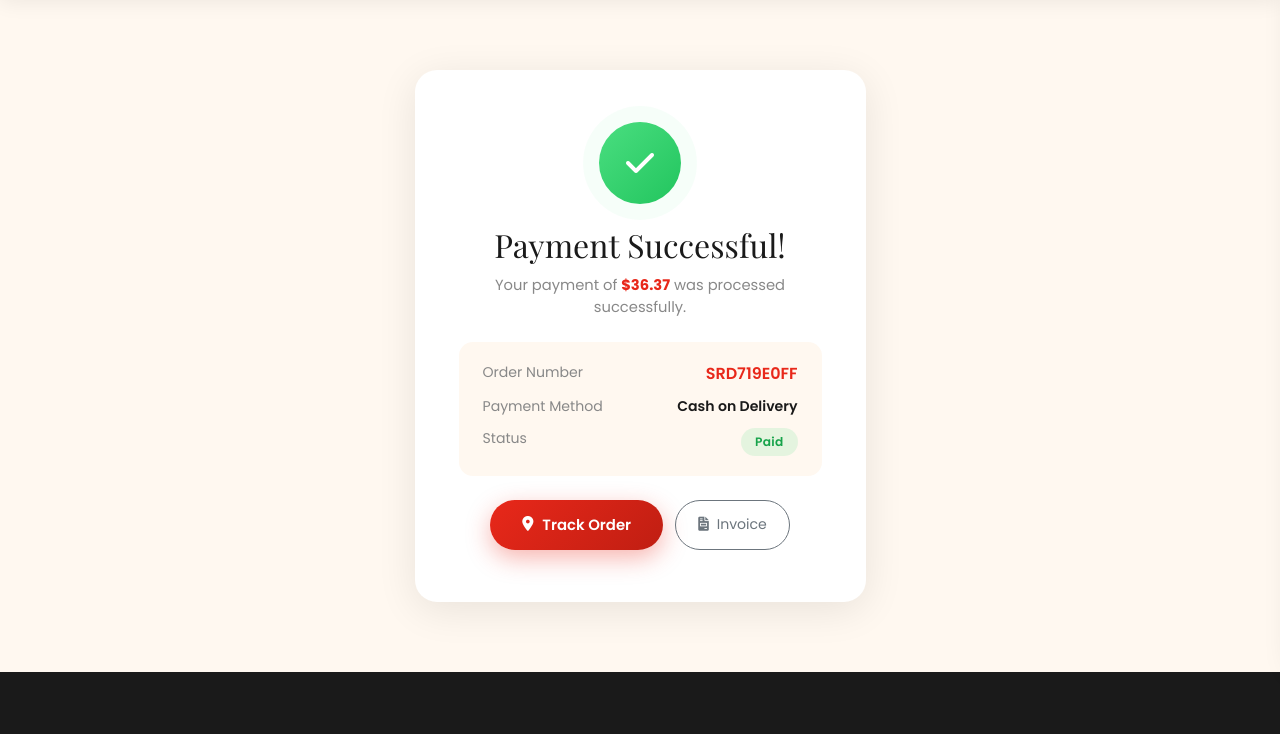
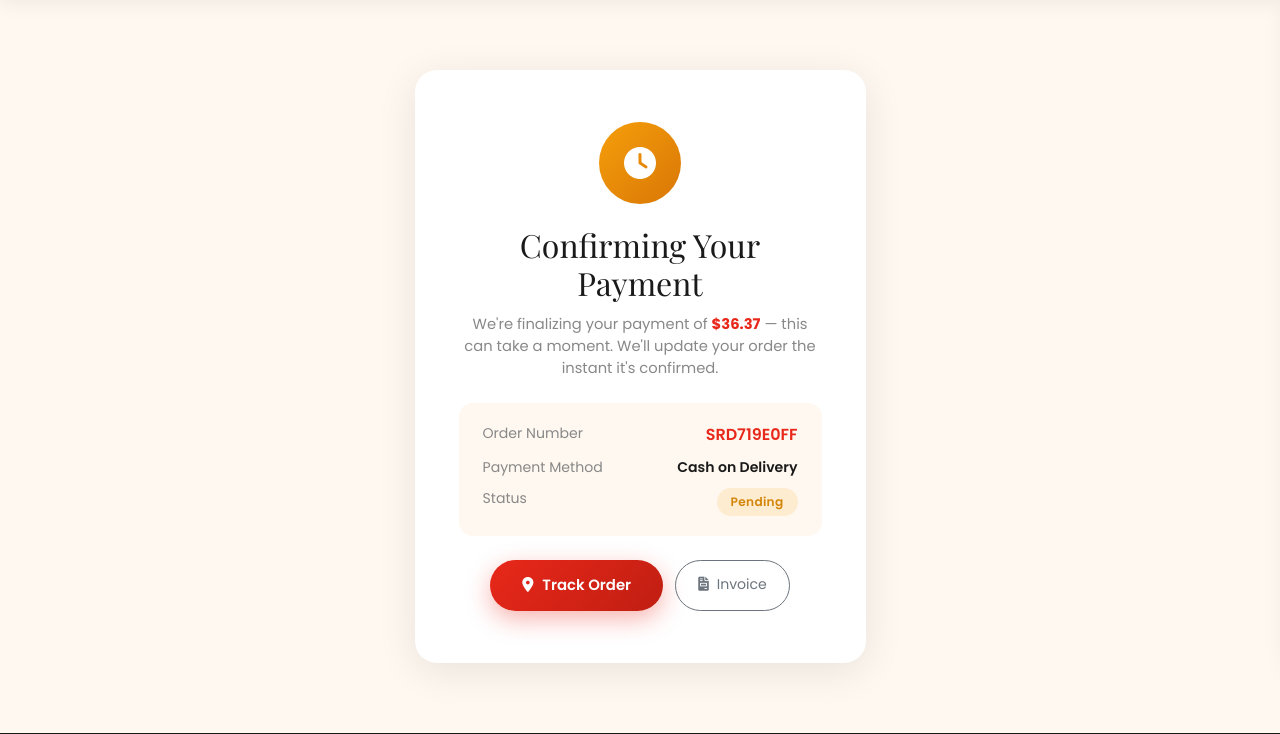
Before and after one commit to mostafamohamed521/Sarab, a Django app: template templates/payments/success.html in a window 1280 px wide. Shown: the part 132-866 px from the top of the page. Run offline with Django 5.2, Linux system fonts and the light colour scheme; the template is opened without the code that fills it: values that come from a table or form of the project are taken from there, others are empty; data comes from the database, SQL or seed files in the repository; some libraries are stand-ins or nearby versions.

Commit message:
templates/payments/success.html: Update payment success page

```diff
--- a/templates/payments/success.html
+++ b/templates/payments/success.html
@@ -7,13 +7,25 @@
     <div class="row justify-content-center">
       <div class="col-md-6 col-lg-5">
         <div class="result-card">
+          {% if order.payment_status == 'paid' %}
           <div class="result-icon success"><i class="fas fa-check fa-2x" style="color:#fff;"></i></div>
           <h2>Payment Successful!</h2>
           <p>Your payment of <strong style="color:var(--primary);">${{ order.total }}</strong> was processed successfully.</p>
+          {% else %}
+          <!-- This page can be reached right after the Stripe redirect
+               before our own verification with Stripe has confirmed
+               the charge (see payments/views.py:payment_success) — it
+               never assumes success just because the browser landed
+               here, so it must not claim "Paid" until the order's
+               real payment_status says so. -->
+          <div class="result-icon" style="background:linear-gradient(135deg,#f59e0b,#d97706);"><i class="fas fa-clock fa-2x" style="color:#fff;"></i></div>
+          <h2>Confirming Your Payment</h2>
+          <p>We're finalizing your payment of <strong style="color:var(--primary);">${{ order.total }}</strong> — this can take a moment. We'll update your order the instant it's confirmed.</p>
+          {% endif %}
           <div class="result-detail-box">
             <div class="result-detail-row"><span class="lbl">Order Number</span><span class="val highlight">{{ order.order_number }}</span></div>
             <div class="result-detail-row"><span class="lbl">Payment Method</span><span class="val">{{ order.get_payment_method_display }}</span></div>
-            <div class="result-detail-row"><span class="lbl">Status</span><span class="val"><span class="status-badge paid">Paid</span></span></div>
+            <div class="result-detail-row"><span class="lbl">Status</span><span class="val"><span class="status-badge {{ order.payment_status }}">{{ order.get_payment_status_display }}</span></span></div>
           </div>
           <div class="result-actions">
             <a href="{% url 'order_tracking' order.order_number %}" class="btn-red"><i class="fas fa-map-marker-alt"></i>Track Order</a>
```
